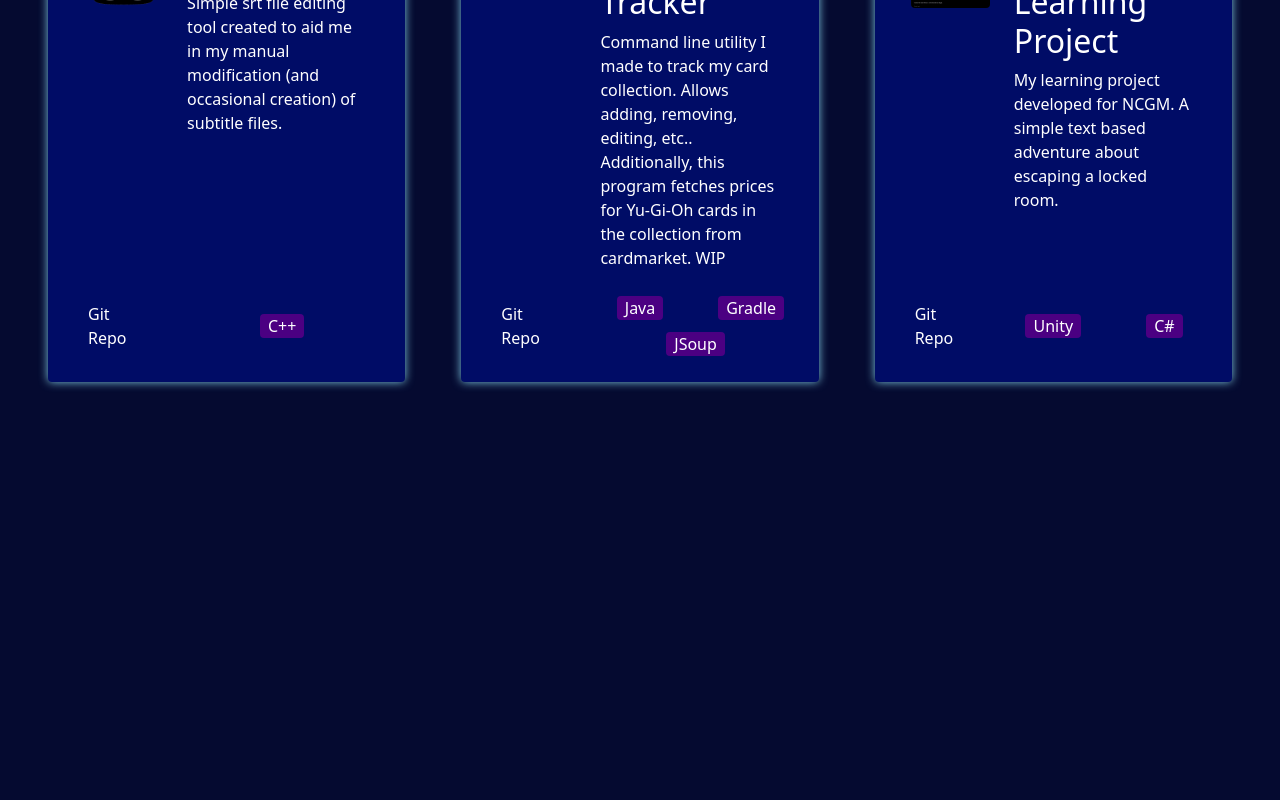
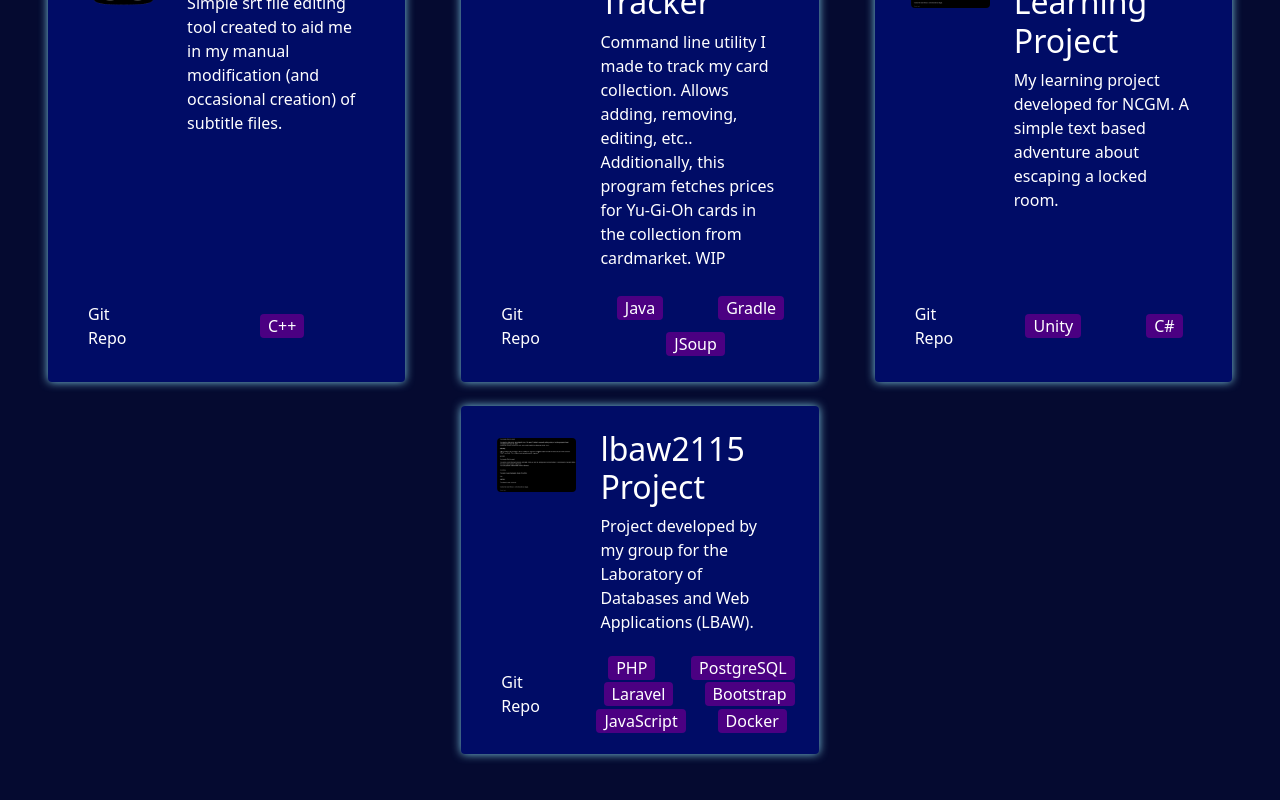
Before and after one commit to Retchut/personal-website, a React (Create React App) app: page /projects in a window 1280 px wide. Shown: the part 715-1515 px from the top of the page. Before the commit the page ends 1153 px from the top, so only its background shows below. Built offline with nearby package versions, Linux system fonts and the light colour scheme.

Commit message:
chore: modify ProjectData

```diff
--- a/src/Assets/Data/ProjectData.js
+++ b/src/Assets/Data/ProjectData.js
@@ -66,5 +66,20 @@ export const ProjectData =
             "C#"
         ],
         url : "https://github.com/Retchut/LearningProject1920"
+    },
+    {
+        id : 7,
+        name : "lbaw2115 Project",
+        description : "Project developed by my group for the Laboratory of Databases and Web Applications (LBAW).",
+        imgPath : "./Images/Projects/LearningProject.png",
+        technologies : [
+            "PHP",
+            "PostgreSQL",
+            "Laravel",
+            "Bootstrap",
+            "JavaScript",
+            "Docker"
+        ],
+        url : "https://github.com/Retchut/lbaw2115"
     }
 ];
```
